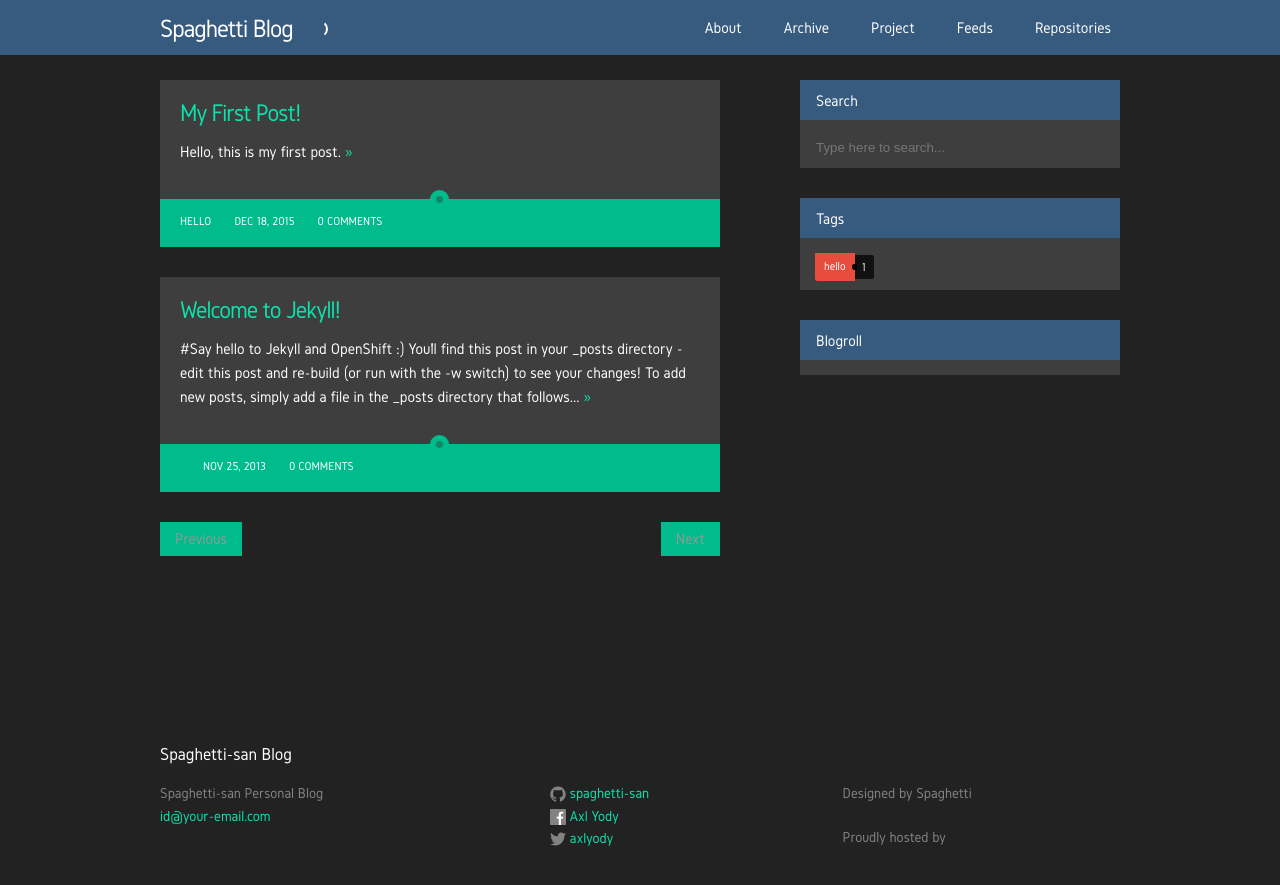
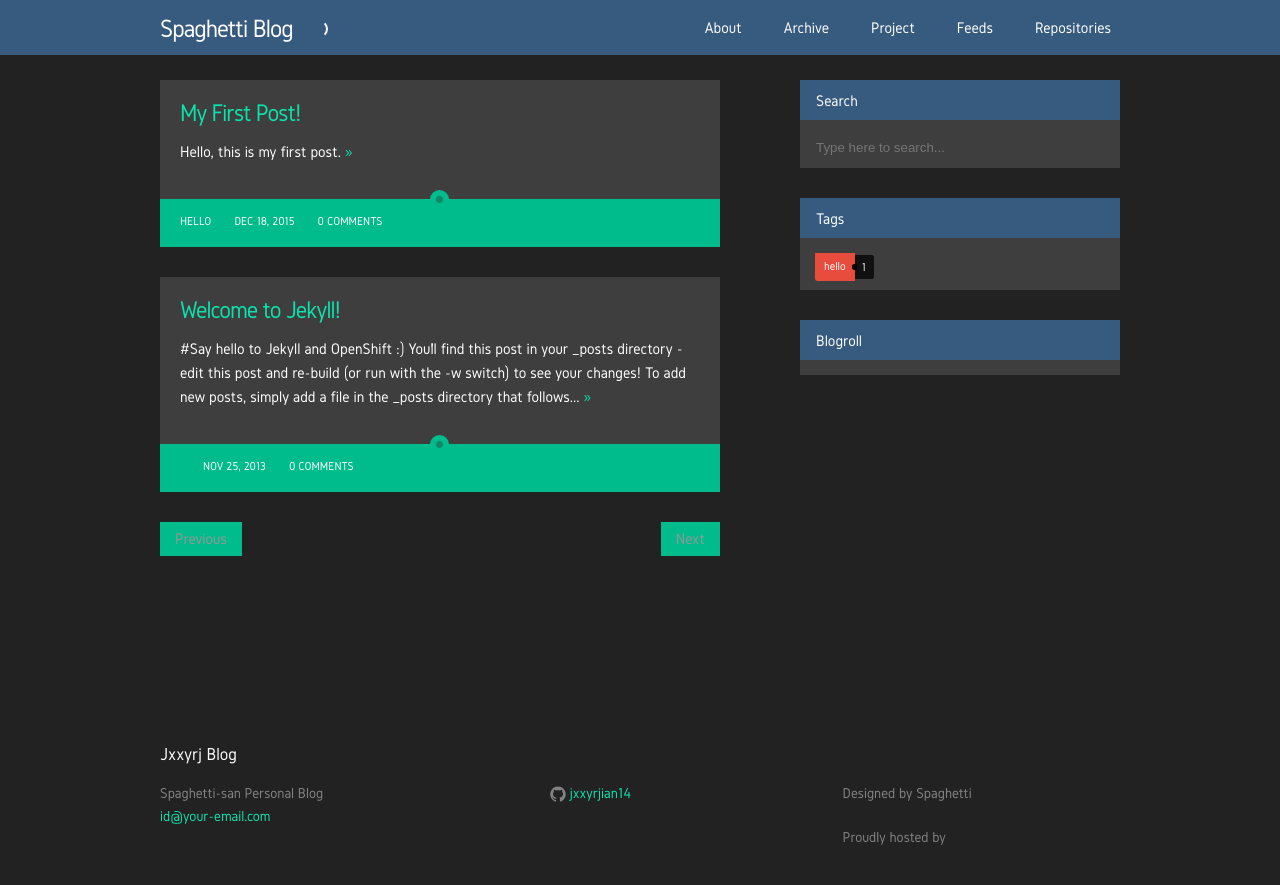
Before and after one commit to jxxyrjian14/jxxyrjian14.github.io, a Jekyll site: the page built from index.html, in a window 1280 px wide and 940 px high. Shown: the top 885 px of the window. Built offline with Jekyll 4.4.1, drawn with Linux system fonts in a browser that asks for light colours; nearby versions of some CDN libraries; the list of posts is cut into pages by our own code; comment, search, counter and statistics services are not loaded; a style sheet for code colours, icons or effects is not loaded.

Commit message:
config ssl

```diff
--- a/_config.yml
+++ b/_config.yml
@@ -6,15 +6,18 @@
 # 'jekyll serve'. If you change this file, please restart the server process.
 
 # Site settings
-title: Spaghetti-san Blog
+title: Jxxyrj Blog
 email: id@your-email.com
 description: > # this means to ignore newlines until "baseurl:"
   All about Spaghetti-san Project
 baseurl: "" # the subpath of your site, e.g. /blog
-url: "http://127.0.0.1" # the base hostname & protocol for your site
-twitter_username: axlyody
-github_username:  spaghetti-san
-facebook_username:  axlyody
+url: "https://jxxyrjian14.github.io/" # the base hostname & protocol for your site
+
+enforce_ssl: jxxyrjian14.github.io
+
+#twitter_username: axlyody
+github_username:  jxxyrjian14
+#facebook_username:  axlyody
 
 # Gems
 gems:
--- a/_includes/head.html
+++ b/_includes/head.html
@@ -2,6 +2,18 @@
   <!---
   Spaghetti Base Redesign
   -->
+  {% if site.enforce_ssl %}
+  <!--
+    redirect users to the https version of the website.
+    but: only check when on the production domain, as set in _config.yml.
+  -->
+  <script type="text/javascript">
+    var enforce = "{{ site.enforce_ssl }}";
+    if ((enforce == window.location.host) && (window.location.protocol != "https:"))
+      window.location = window.location.toString().replace(/^http:/, "https:");
+  </script>
+  {% endif %}
+
   <meta charset="utf-8">
   <meta http-equiv="X-UA-Compatible" content="IE=edge">
   <meta name="viewport" content="width=device-width, initial-scale=1.0, maximum-scale=1.0, user-scalable=no" />
```
